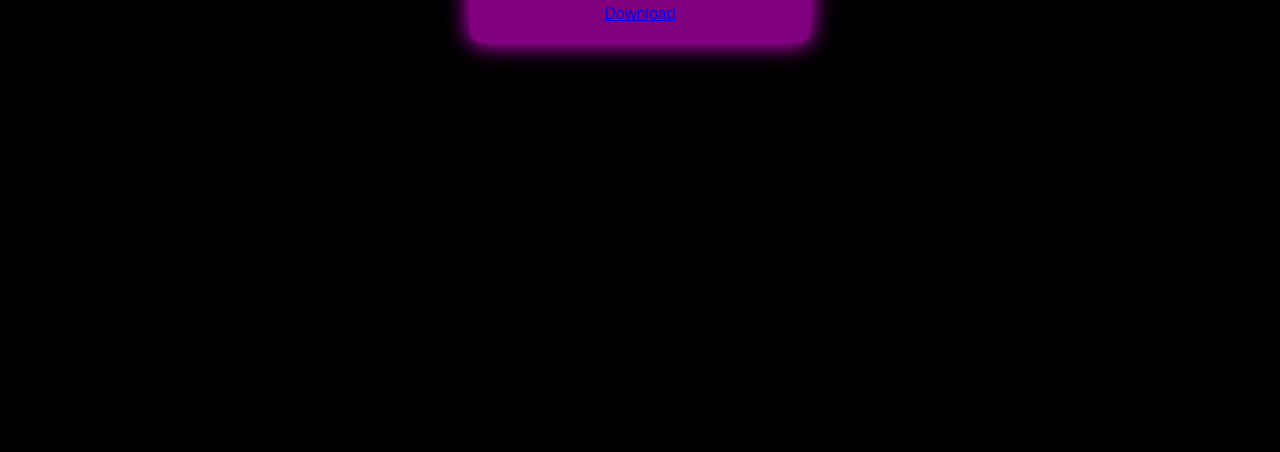
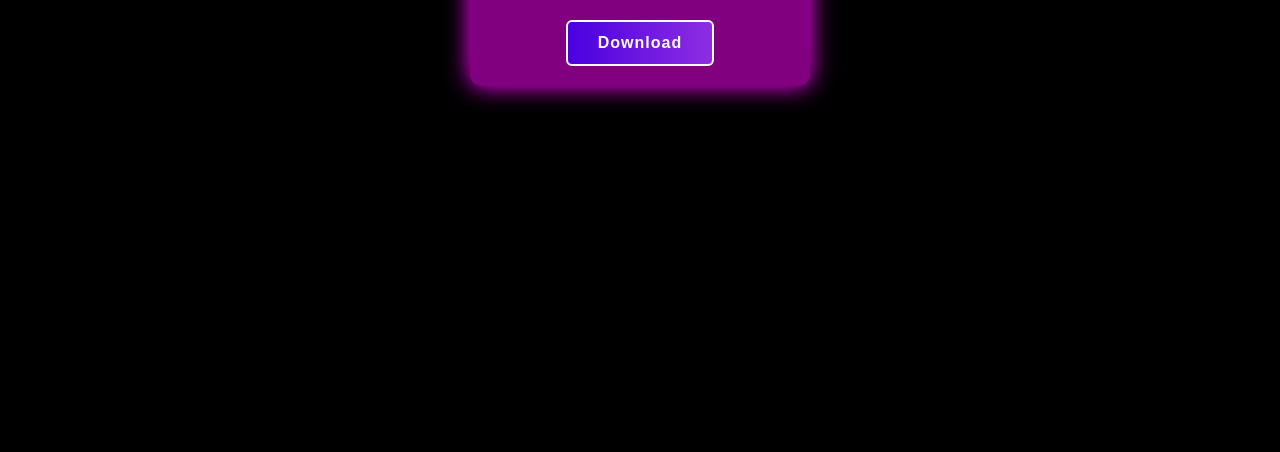
Before and after one commit to verb464/zero-delay-tweaks, a plain HTML site: page index.html in a window 1280 px wide. Shown: the part 348-800 px from the top of the page. Drawn offline with Linux system fonts and the light colour scheme.

Commit message:
Update style.css

```diff
--- a/style.css
+++ b/style.css
@@ -59,3 +59,24 @@ nav a {
   background: #ff00ff;
   color: black;
 }
+
+.download-btn {
+  display: inline-block;
+  padding: 12px 30px;
+  font-size: 1rem;
+  color: white;
+  background: linear-gradient(90deg, #4a00e0, #8e2de2);
+  border: 2px solid white;
+  border-radius: 6px;
+  margin-top: 15px;
+  text-decoration: none;
+  font-weight: bold;
+  letter-spacing: 1px;
+  transition: 0.3s ease;
+}
+
+.download-btn:hover {
+  background: white;
+  color: #4a00e0;
+  border-color: #4a00e0;
+}
```
